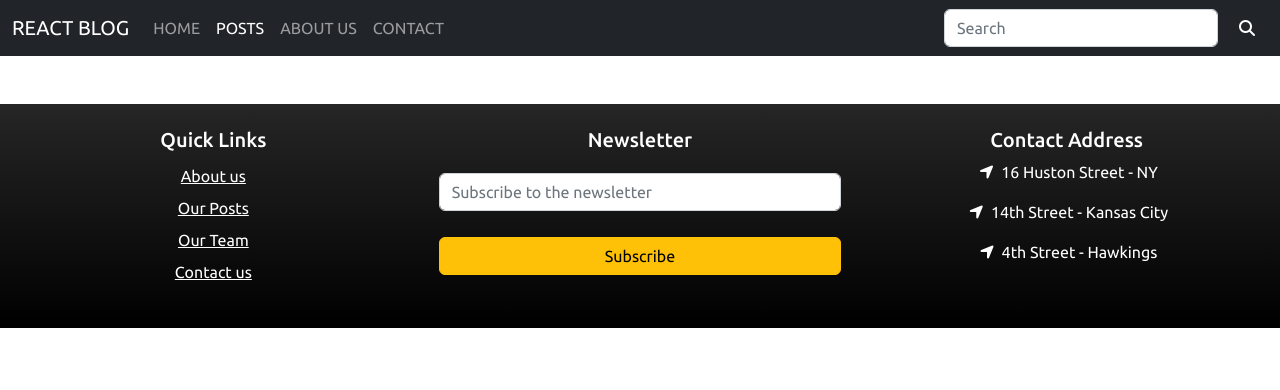
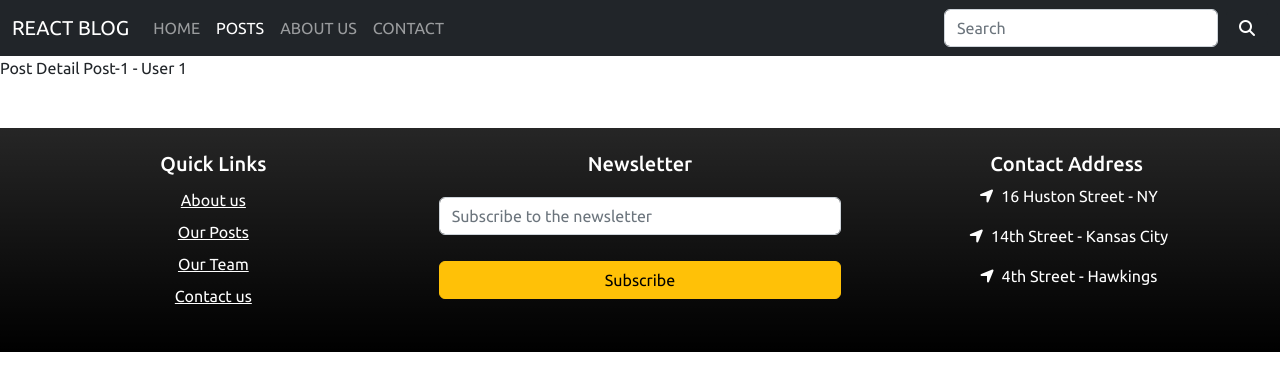
Before and after one commit to Felipe-Navas/react-blog, a React (Create React App) app: page /posts/1/1 in a window 1280 px wide. Shown: the top 390 px of the page. Built offline with nearby package versions, Linux system fonts and the light colour scheme.

Commit message:
WIP: adding AllPost screen

```diff
--- a/src/App.js
+++ b/src/App.js
@@ -6,6 +6,7 @@ import { About } from './screens/About'
 import { AllPosts } from './screens/AllPosts'
 import { Contact } from './screens/Contact'
 import { Home } from './screens/Home'
+import { PostDetail } from './screens/PostDetail'
 
 function App() {
   return (
@@ -15,6 +16,7 @@ function App() {
         <Routes>
           <Route path="/" element={<Home />} />
           <Route path="/posts" element={<AllPosts />} />
+          <Route path="/posts/:postId/:userId" element={<PostDetail />} />
           <Route path="/about" element={<About />} />
           <Route path="/contact" element={<Contact />} />
         </Routes>
--- a/src/screens/AllPosts.js
+++ b/src/screens/AllPosts.js
@@ -1,4 +1,5 @@
 import React, { useEffect, useState } from 'react'
+import { NavLink } from 'react-router-dom'
 
 export const AllPosts = () => {
   const [posts, setPosts] = useState([])
@@ -43,9 +44,9 @@ export const AllPosts = () => {
                       <h5 className="card-title">{post.title}</h5>
                       <p className="card-text">{post.body}</p>
                       <div className="d-grid">
-                        <a href="/" className="btn btn-warning">
+                        <NavLink to={`/posts/${post.id}/${post.userId}`} className="btn btn-warning">
                           Read More
-                        </a>
+                        </NavLink>
                       </div>
                     </div>
                   </div>
--- /dev/null
+++ b/src/screens/PostDetail.js
@@ -0,0 +1,8 @@
+import React from 'react'
+import { useParams } from 'react-router-dom'
+
+export const PostDetail = () => {
+  const { postId, userId } = useParams()
+
+  return <div>Post Detail Post-{postId} - User {userId}</div>
+}
```
